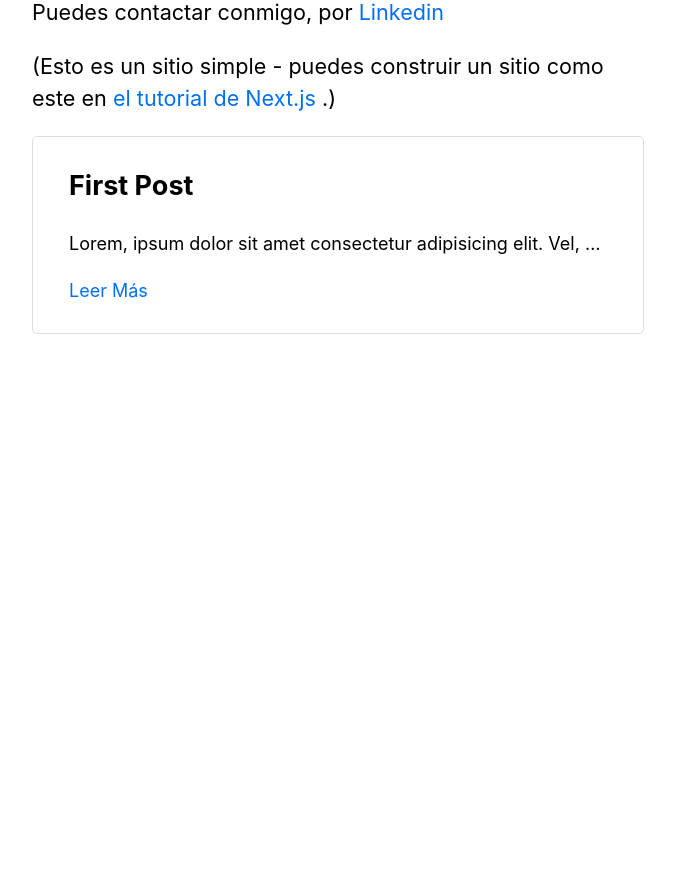
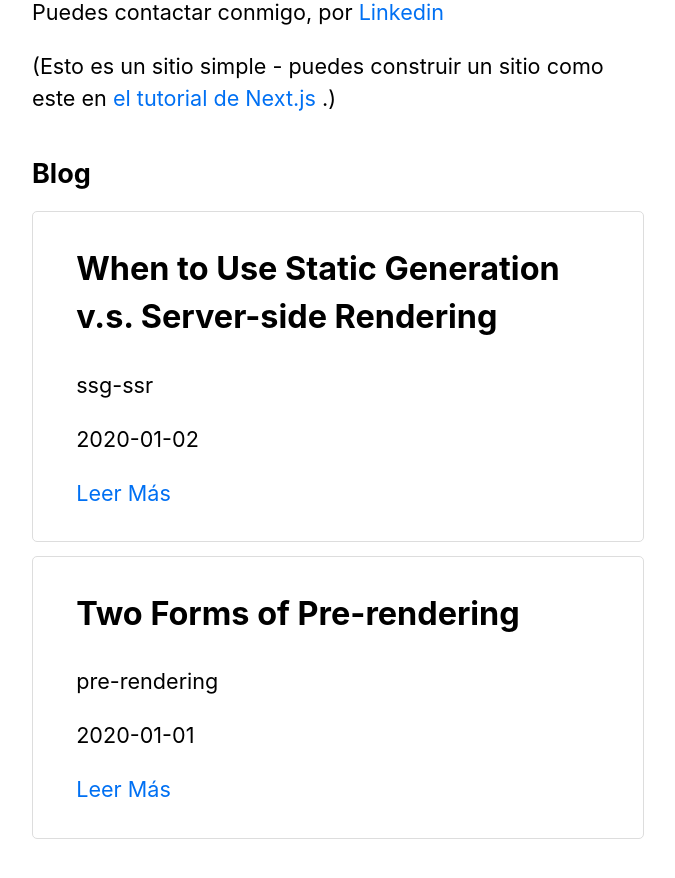
Before and after one commit to UdanPrg/blog-app, a Next.js app: page / in a window 1280 px wide. Shown: the part 400-1278 px from the top of the page, without its empty margins (302-977 px from the left). Before the commit the page ends 842 px from the top, so only its background shows below. Built offline with nearby package versions, Linux system fonts and the light colour scheme.

Commit message:
Modificación del componente article
Implenetar cambios en indexJs

```diff
--- a/components/articles.jsx
+++ b/components/articles.jsx
@@ -2,17 +2,17 @@ import React from "react";
 import Link from "next/link";
 import styles from "./articles.module.css";
 
-export default function Articles(){
+export default function Articles({ title, id, date }){
     return(
         <div className={styles.container}>
             <div className={styles.article}>
                 <Link href="/posts/first-post">
                     <h2>
-                        First Post
+                        {title}
                     </h2>
                 </Link>
-                <p>Lorem, ipsum dolor sit amet consectetur adipisicing elit. Vel, veniam reiciendis expedita quisquam, unde repellendus dolore assumenda ratione neque doloribus sunt. Doloremque sequi voluptatem laboriosam odit illo amet totam quis!
-                </p>
+                <p>{id}</p>
+                <p>{date}</p>
                 <Link href="/posts/first-post">Leer Más</Link>
             </div>
         </div>
--- a/pages/index.js
+++ b/pages/index.js
@@ -2,9 +2,20 @@ import Head from 'next/head';
 import Layout, {siteTitle} from '../components/layout';
 import utilStyles from '../styles/utils.module.css';
 
+import { getSortedPostsData } from '../lib/posts';
+
 import Articles from '../components/articles';
 
-export default function Home() {
+export async function getStaticProps() {
+  const allPostsData = getSortedPostsData();
+  return {
+    props: {
+      allPostsData,
+    },
+  };
+}
+
+export default function Home({ allPostsData }) {
   return (
     <Layout home>
       <Head>
@@ -18,7 +29,14 @@ export default function Home() {
           <a href="https://nextjs.org/learn" target='_blank'>el tutorial de Next.js </a>.)
         </p>
       </section>
-      <Articles />
+      <section className={`${utilStyles.headingMd} ${utilStyles.padding1px}`}>
+        <h2 className={utilStyles.headingLg}>Blog</h2>
+        <ul className={utilStyles.list}>
+          {allPostsData.map(({ id, date, title }) => (
+            <Articles title={title} id={id} date={date}/>
+          ))}
+        </ul>
+      </section>
     </Layout>
   );
 }
```
